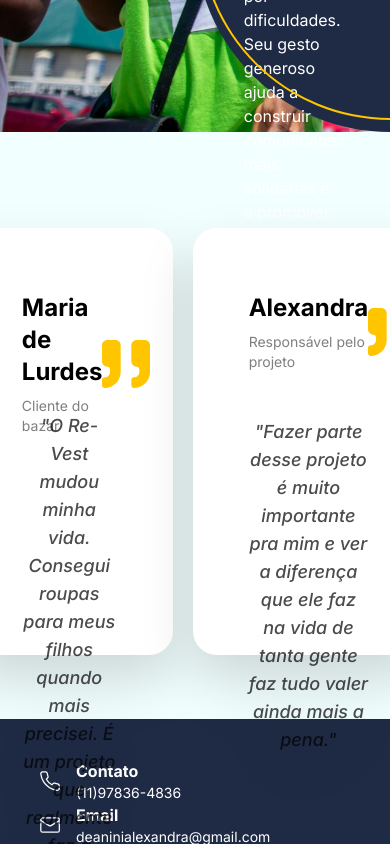
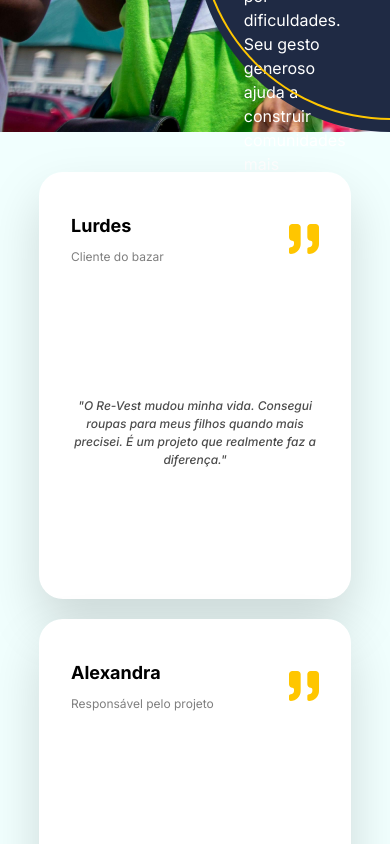
Before and after one commit to Re-vest/web, a React (Vite) app: page / in a window 390 px wide. Shown: the part 1940-2784 px from the top of the page. Built offline with nearby package versions, Linux system fonts and the light colour scheme; a web font is replaced by a local one.

Commit message:
feedback responsivel + ajustes no footer

```diff
--- a/src/components/Feedback.jsx
+++ b/src/components/Feedback.jsx
@@ -2,18 +2,18 @@ import Aspas from '../assets/aspas.svg'
 
 export function Feedback({name, responsability, message}) {
   return (
-    <div data-aos="fade-up" className="bg-white rounded-3xl flex flex-col gap-16 py-16 px-14 w-[504px] h-[427px] drop-shadow-2xl">
+    <div data-aos="fade-up" className="bg-white rounded-3xl flex flex-col lg:gap-15 gap-10 lg:py-16 py-10 lg:px-14 px-8 lg:w-[504px] w-4/5 h-[427px] h-[300px] drop-shadow-2xl">
       <div className="flex justify-between">
         <div className="flex flex-col gap-2">
-          <span className="text-2xl font-bold">{name}</span>
-          <span className="opacity-50 text-sm">{responsability}</span>
+          <span className="text-lg lg:text-2xl font-bold">{name}</span>
+          <span className="opacity-50 lg:text-sm text-[12px]">{responsability}</span>
         </div>
-        <img src={Aspas} alt="" />
+        <img src={Aspas} alt="" className='lg:w-[50px] w-[30px]' />
       </div>
 
       <div className='w-full h-full flex items-center text-center'>
 
-      <p className="italic font-medium text-lg opacity-70">"{message}"</p>
+      <p className="italic font-medium lg:text-lg text-[12px] opacity-70">"{message}"</p>
       </div>
 
     </div>
--- a/src/components/Footer.jsx
+++ b/src/components/Footer.jsx
@@ -39,9 +39,9 @@ export function Footer() {
           <div className='flex flex-col gap-2'>
             <span>Nos siga!</span>
             <div className='flex items-center gap-4'>
-            <img src={Whats} alt="" className='w-10 lg:w-20'/>
-            <img src={Facebook} alt="" className='w-10 lg:w-20'/>
-            <img src={Instagram} alt="" className='w-10 lg:w-20'/>
+            <img src={Whats} alt="" className='w-10 lg:w-[60px]'/>
+            <img src={Facebook} alt="" className='w-10 lg:w-[60px]'/>
+            <img src={Instagram} alt="" className='w-10 lg:w-[60px]'/>
 
           </div>
         </div>
--- a/src/pages/Home.jsx
+++ b/src/pages/Home.jsx
@@ -33,7 +33,7 @@ export function Home() {
       </div>
 
     {/* MARK: Cards LG [DESKTOP]*/}
-      <div className="lg:flex justify-center items-center mb-24 -mt-28 hidden ">
+      <div className="md:flex justify-center items-center mb-24 -mt-28 hidden ">
         <div data-aos="flip-left" className="w-96 h-56 flex flex-col text-center items-center justify-center shadow-2xl drop-shadow-2xl shadow-blue-500 rounded-3xl gap-3 bg-white z-50 -mr-16">
           <img src={data} alt="icone" className="w-9" />
           <span className="text-4xl text-blue-500">Contribua</span>
@@ -54,7 +54,7 @@ export function Home() {
       </div>
 
       {/* MARK: Cards SM [RESPONSIVO]*/}
-      <div className="flex justify-between items-center mb-15 -mt-28 ml-5 mr-5 flex-col sm:p-10 sm:gap-4 lg:hidden">
+      <div className="flex justify-between items-center mb-15 -mt-28 ml-5 mr-5 flex-col sm:p-10 sm:gap-4 md:hidden">
       <div
         data-aos="flip-left"
         className="w-70 h-40 flex flex-col text-center items-center p-5 shadow-2xl drop-shadow-2xl shadow-blue-500 rounded-3xl gap-2 bg-white z-50 sm:w-3/4 sm:h-auto sm:mb-4">
@@ -112,9 +112,12 @@ export function Home() {
         </div>
       </div>
 
-      <div className="bg-[#F1FFFE] flex gap-5 justify-center items-center pt-24 pb-52">
-        <Feedback name="Maria de Lurdes" responsability="Cliente do bazar" message="O Re-Vest mudou minha vida. Consegui roupas para meus filhos quando mais precisei. É um projeto que realmente faz a diferença." />
+      <div className="bg-[#F1FFFE] flex gap-5 md:flex-row flex-col justify-center items-center lg:pt-24 pt-10 pb-52">
+
+        <Feedback name="Lurdes" responsability="Cliente do bazar" message="O Re-Vest mudou minha vida. Consegui roupas para meus filhos quando mais precisei. É um projeto que realmente faz a diferença." />
+
         <Feedback name="Alexandra" responsability="Responsável pelo projeto" message="Fazer parte desse projeto é muito importante pra mim e ver a diferença que ele faz na vida de tanta gente faz tudo valer ainda mais a pena." />
+
       </div>
 
       <div className="flex justify-center -mt-[72px] z-30">
```
